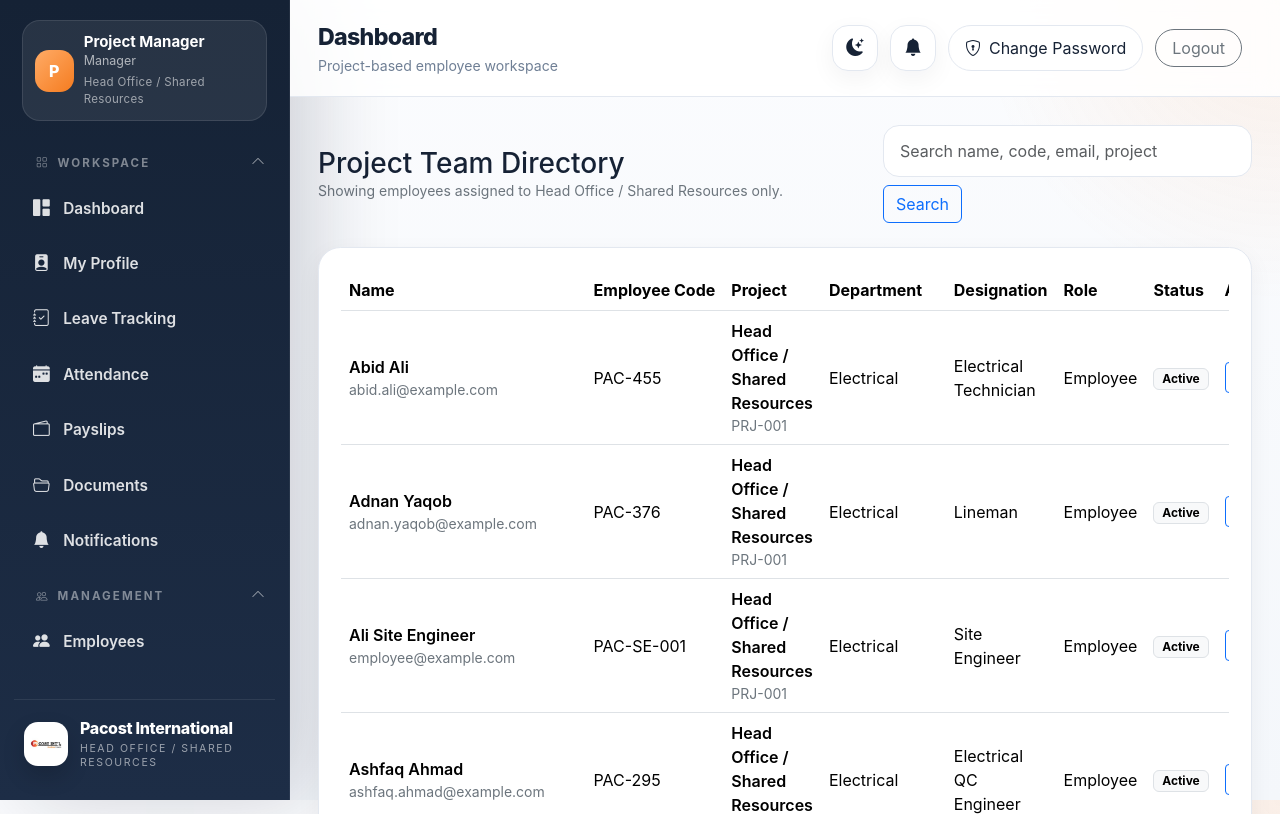
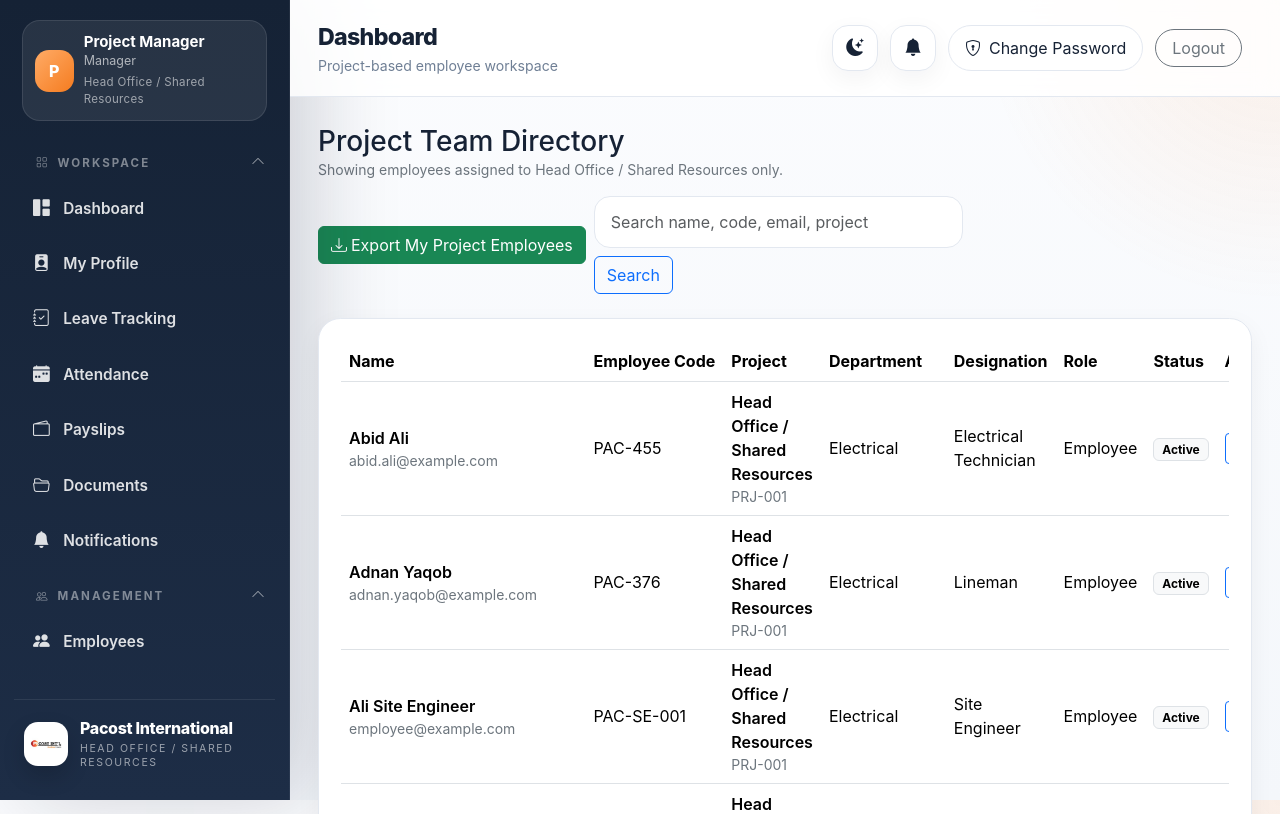
Before and after one commit to evilgenious486-blip/employee-portal, a Flask app: page /team in a window 1280 px wide. Shown: the top 814 px of the page. Run offline with Flask 3, Linux system fonts and the light colour scheme; the visitor is signed in with stand-in values (Sample User, id 1); data comes from the database, SQL or seed files in the repository.

Commit message:
Update full project with project-based roles

```diff
--- a/app.py
+++ b/app.py
@@ -9,8 +9,8 @@ from functools import wraps
 from pathlib import Path
 from typing import Any
 
-from flask import Flask, flash, g, redirect, render_template, request, send_from_directory, session, url_for
-from openpyxl import load_workbook
+from flask import Flask, flash, g, redirect, render_template, request, send_file, send_from_directory, session, url_for
+from openpyxl import Workbook, load_workbook
 import io
 from werkzeug.security import check_password_hash, generate_password_hash
 from werkzeug.utils import secure_filename
@@ -114,6 +114,31 @@ def team_user_rows(db: sqlite3.Connection, viewer: sqlite3.Row):
         LEFT JOIN designations ds ON u.designation_id=ds.id
         LEFT JOIN projects p ON u.project_id=p.id
         WHERE u.is_active=1 AND """ + cond + " ORDER BY u.full_name"
+    return db.execute(query, tuple(params)).fetchall()
+
+
+def employee_directory_rows(db: sqlite3.Connection, viewer: sqlite3.Row, search: str = "", project_filter: int | None = None):
+    query = """
+        SELECT u.*, d.name AS department_name, ds.name AS designation_name, p.project_name, p.project_code
+        FROM users u
+        LEFT JOIN departments d ON u.department_id=d.id
+        LEFT JOIN designations ds ON u.designation_id=ds.id
+        LEFT JOIN projects p ON u.project_id=p.id
+    """
+    conditions: list[str] = []
+    params: list[Any] = []
+    visible_condition, visible_params = visible_user_filter(viewer, "u")
+    conditions.append(visible_condition)
+    params.extend(visible_params)
+    if project_filter:
+        conditions.append("u.project_id = ?")
+        params.append(project_filter)
+    if search:
+        conditions.append("(u.full_name LIKE ? OR u.employee_code LIKE ? OR u.email LIKE ? OR ifnull(p.project_name,'') LIKE ?)")
+        like = f"%{search}%"
+        params.extend([like, like, like, like])
+    query += " WHERE " + " AND ".join(conditions)
+    query += " ORDER BY p.project_name, u.full_name"
     return db.execute(query, tuple(params)).fetchall()
 
 
@@ -1209,30 +1234,103 @@ def team():
     db = get_db()
     search = request.args.get("q", "").strip()
     project_filter = request.args.get("project_id", type=int)
-    query = """
-        SELECT u.*, d.name AS department_name, ds.name AS designation_name, p.project_name, p.project_code
-        FROM users u
-        LEFT JOIN departments d ON u.department_id=d.id
-        LEFT JOIN designations ds ON u.designation_id=ds.id
-        LEFT JOIN projects p ON u.project_id=p.id
-    """
-    conditions = []
-    params: list[Any] = []
-    visible_condition, visible_params = visible_user_filter(user, "u")
-    conditions.append(visible_condition)
-    params.extend(visible_params)
-    if project_filter:
-        conditions.append("u.project_id = ?")
-        params.append(project_filter)
-    if search:
-        conditions.append("(u.full_name LIKE ? OR u.employee_code LIKE ? OR u.email LIKE ? OR ifnull(p.project_name,'') LIKE ?)")
-        like = f"%{search}%"
-        params.extend([like, like, like, like])
-    query += " WHERE " + " AND ".join(conditions)
-    query += " ORDER BY p.project_name, u.full_name"
-    employees = db.execute(query, tuple(params)).fetchall()
+    employees = employee_directory_rows(db, user, search=search, project_filter=project_filter)
     projects = project_choice_rows(db, user)
     return render_template("team.html", employees=employees, search=search, projects=projects, selected_project_id=project_filter)
+
+
+@app.route("/team/export")
+@login_required
+@role_required("manager", "project_manager", "site_manager", "engineer", "hr", "admin", "super_admin")
+def export_team():
+    user = current_user()
+    db = get_db()
+    search = request.args.get("q", "").strip()
+    project_filter = request.args.get("project_id", type=int)
+    export_scope = (request.args.get("scope") or "current").strip().lower()
+
+    if export_scope == "full" and not (is_admin_role(user["role"]) or is_hr_role(user["role"])):
+        flash("You can export employees from your own project only.", "danger")
+        return redirect(url_for("team", q=search, project_id=project_filter))
+
+    effective_project_filter = None if export_scope == "full" else project_filter
+    employees = employee_directory_rows(db, user, search=search, project_filter=effective_project_filter)
+
+    wb = Workbook()
+    ws = wb.active
+    ws.title = "Employees"
+    headers = [
+        "Employee Code",
+        "Full Name",
+        "Email",
+        "Phone",
+        "Project Code",
+        "Project Name",
+        "Department",
+        "Designation",
+        "Role",
+        "Joining Date",
+        "Status",
+    ]
+    ws.append(headers)
+
+    for row in employees:
+        ws.append([
+            row["employee_code"],
+            row["full_name"],
+            row["email"],
+            row["phone"] or "",
+            row["project_code"] or "",
+            row["project_name"] or "",
+            row["department_name"] or "",
+            row["designation_name"] or "",
+            role_label(row["role"]),
+            row["join_date"] or "",
+            "Active" if row["is_active"] else "Inactive",
+        ])
+
+    for cell in ws[1]:
+        cell.font = cell.font.copy(bold=True)
+
+    widths = {
+        "A": 18, "B": 26, "C": 30, "D": 18, "E": 16, "F": 24,
+        "G": 18, "H": 20, "I": 18, "J": 16, "K": 12,
+    }
+    for col, width in widths.items():
+        ws.column_dimensions[col].width = width
+
+    ws.freeze_panes = "A2"
+
+    meta = wb.create_sheet("Export Info")
+    meta.append(["Generated At", now_str()])
+    meta.append(["Generated By", user["full_name"]])
+    meta.append(["Role", role_label(user["role"])])
+    meta.append(["Scope", "Full Employee List" if export_scope == "full" else "Project / Filtered Employee List"])
+    meta.append(["Search", search or "All"])
+    if effective_project_filter:
+        project = db.execute("SELECT project_code, project_name FROM projects WHERE id=?", (effective_project_filter,)).fetchone()
+        project_label = f"{project['project_code']} - {project['project_name']}" if project else str(effective_project_filter)
+    elif export_scope == "full":
+        project_label = "All Projects"
+    else:
+        project_label = user["project_name"] or "All Visible Projects"
+    meta.append(["Project Filter", project_label])
+    meta.append(["Total Employees", len(employees)])
+    meta.column_dimensions["A"].width = 20
+    meta.column_dimensions["B"].width = 40
+
+    filename_scope = "full_employee_list" if export_scope == "full" else "project_employee_list"
+    safe_project = project_label.lower().replace(" ", "_").replace("/", "-") if project_label else "all"
+    safe_project = "".join(ch for ch in safe_project if ch.isalnum() or ch in {"_", "-"})[:40] or "all"
+    output = io.BytesIO()
+    wb.save(output)
+    output.seek(0)
+    return send_file(
+        output,
+        as_attachment=True,
+        download_name=f"{filename_scope}_{safe_project}_{date.today().isoformat()}.xlsx",
+        mimetype="application/vnd.openxmlformats-officedocument.spreadsheetml.sheet",
+    )
 
 
 @app.route("/employees/<int:user_id>")
--- a/templates/team.html
+++ b/templates/team.html
@@ -15,6 +15,12 @@
     {% if current_user.role in ['hr','admin','super_admin'] %}
     <a class="btn btn-primary" href="{{ url_for('new_employee') }}"><i class="bi bi-person-plus me-1"></i>Add Employee</a>
     <a class="btn btn-outline-primary" href="{{ url_for('bulk_employee_upload') }}"><i class="bi bi-file-earmark-arrow-up me-1"></i>Bulk Add</a>
+    {% endif %}
+    {% if is_admin_role(current_user.role) or current_user.role == 'hr' %}
+    <a class="btn btn-success" href="{{ url_for('export_team', q=search, project_id=selected_project_id) }}"><i class="bi bi-download me-1"></i>Export Project / Filtered List</a>
+    <a class="btn btn-outline-success" href="{{ url_for('export_team', scope='full') }}"><i class="bi bi-file-earmark-spreadsheet me-1"></i>Export Full Employee List</a>
+    {% else %}
+    <a class="btn btn-success" href="{{ url_for('export_team', q=search, project_id=selected_project_id) }}"><i class="bi bi-download me-1"></i>Export My Project Employees</a>
     {% endif %}
     <form class="d-flex gap-2 flex-wrap" method="get">
       {% if is_admin_role(current_user.role) or current_user.role == 'hr' %}
```
